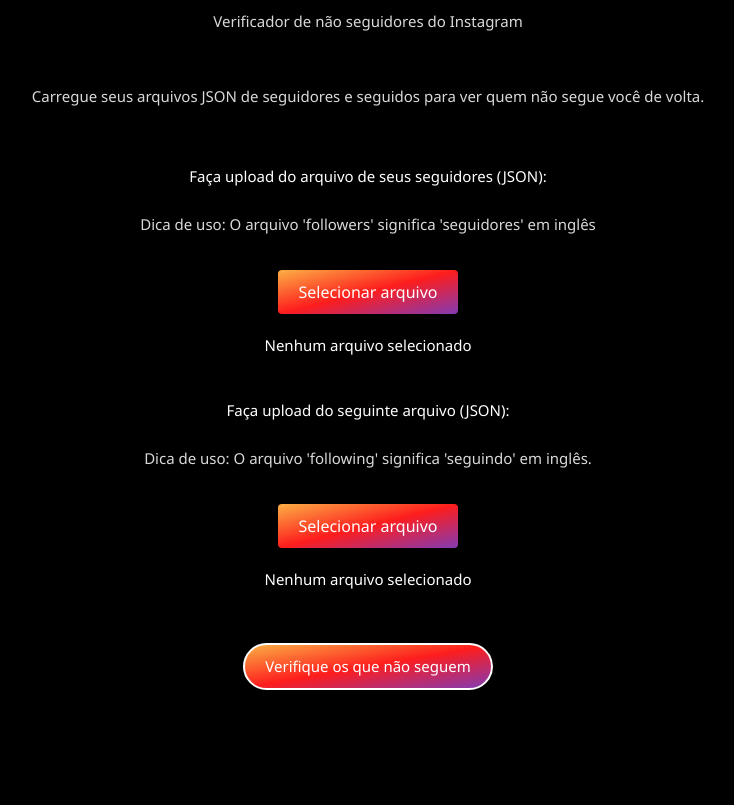
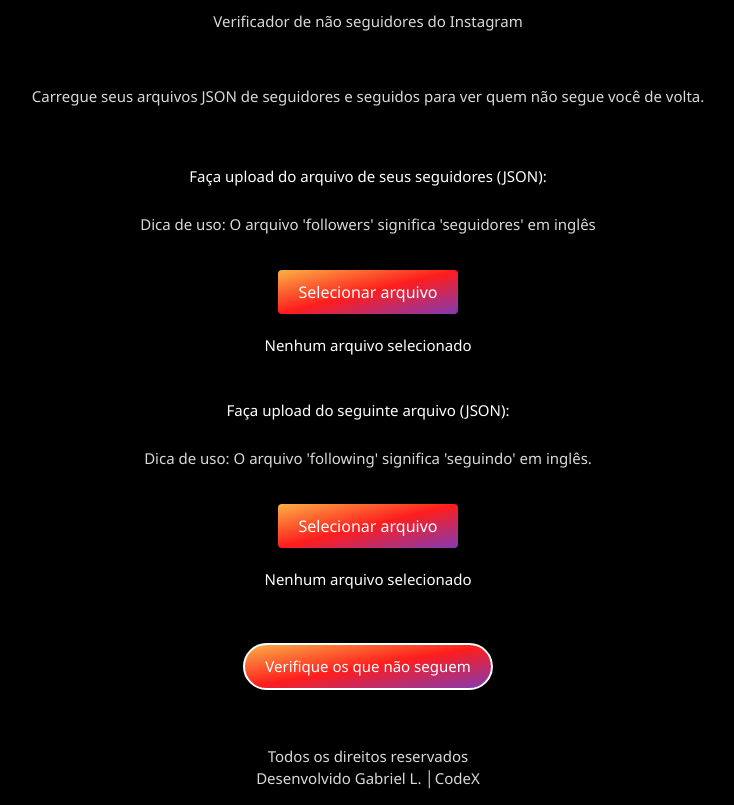
Before and after one commit to gabrielucasantos/InstaCheck, a plain HTML site: page index.html in a window 1280 px wide. Shown: the part 68-873 px from the top of the page, without its empty margins (272-1006 px from the left). Before the commit the page ends 800 px from the top, so only its background shows below. Drawn offline with nearby package versions, Linux system fonts and the light colour scheme.

Commit message:
Update index.html

```diff
--- a/index.html
+++ b/index.html
@@ -39,6 +39,10 @@
         <button class="btn_remove" id="removeButton" onclick="removeSelected()">Remover Usuários Selecionados</button>
     </div>
 
+    <footer class="footer">
+        <p>Todos os direitos reservados<br />Desenvolvido Gabriel L. │Code<span class="destaque">X</p>
+    </footer>
+
     <script src="app.js"></script>
 </body>
 </html>
```
